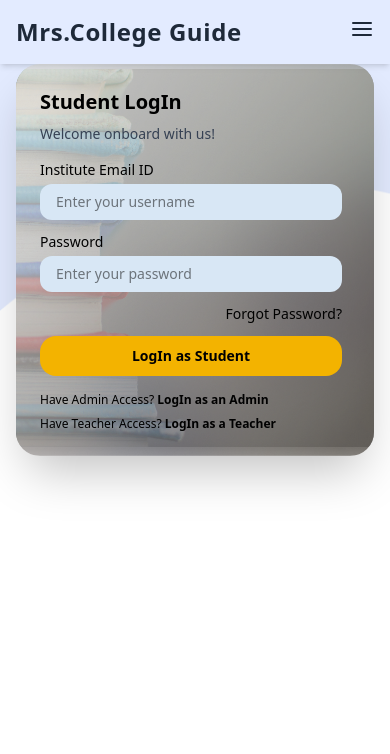
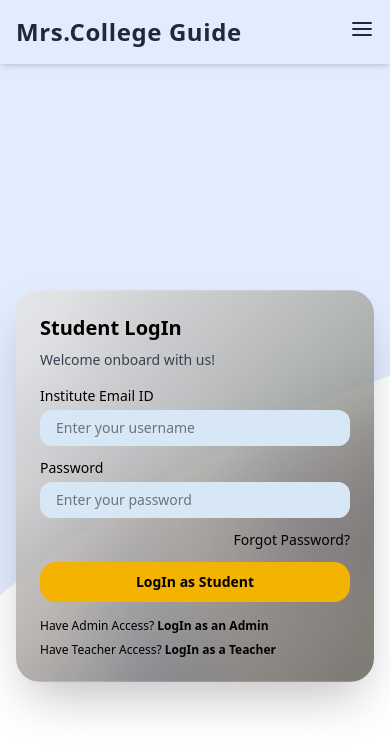
Before and after one commit to Ankitkumar7311/E-Learning, a React (Vite) app: page /student-login in a window 390 px wide. Shown: the top 754 px of the page. Built offline with nearby package versions, Linux system fonts and the light colour scheme.

Commit message:
student login responsiveness

```diff
--- a/src/auth/StudentLogin.jsx
+++ b/src/auth/StudentLogin.jsx
@@ -4,7 +4,7 @@ import { useForm } from "react-hook-form";
 import bg from "../assets/Rectangle.png";
 import curveBg from "../assets/Curve.png";
 import card from "../assets/card.png";
-import { useAuth } from "./AuthContext"; // ✅ adjust the path based on your folder structure
+import { useAuth } from "./AuthContext";
 
 const StudentLogin = () => {
   const navigate = useNavigate();
@@ -18,27 +18,30 @@ const StudentLogin = () => {
 
   const onSubmit = (data) => {
     console.log("Student Login Data:", data);
-
-    // ✅ set auth with role = "student"
     login({ role: "student", user: data.email });
-
-    // ✅ redirect to student dashboard
     navigate("/student/dashboard");
   };
+
   return (
     <section
-      className="w-full flex items-center justify-center px-4 bg-cover bg-no-repeat"
+      className="w-full flex items-center justify-center px-4 py-8 bg-cover bg-no-repeat min-h-screen"
       style={{ backgroundImage: `url(${curveBg})` }}
     >
-      <div
-        className="relative w-[92vw] sm:w-[88vw] md:w-[85vw] lg:w-[80vw] xl:w-[70vw] max-w-[1120px] rounded-3xl shadow-2xl overflow-hidden md:aspect-[16/9] bg-cover bg-center"
-        style={{ backgroundImage: `url(${bg})` }}
-      >
+      {/* Wrapper with 2 columns on md+ */}
+      <div className="relative w-full max-w-7xl rounded-3xl shadow-2xl overflow-hidden mx-auto grid grid-cols-1 md:grid-cols-2">
+
+        {/* Left side background image (hidden on small screens) */}
         <div
-          className="w-full md:w-[46%] md:absolute md:top-4 md:bottom-6 md:right-6 rounded-2xl p-6 sm:p-8 md:p-10 bg-cover bg-no-repeat bg-top"
+          className="hidden md:block bg-cover bg-center"
+          style={{ backgroundImage: `url(${bg})` }}
+        ></div>
+
+        {/* Right side form */}
+        <div
+          className="w-full p-6 sm:p-8 md:p-10 bg-cover bg-no-repeat bg-top flex items-center"
           style={{ backgroundImage: `url(${card})` }}
         >
-          <div className="h-full overflow-y-auto pr-2">
+          <div className="w-full">
             <h1 className="text-xl sm:text-2xl md:text-3xl lg:text-4xl font-semibold font-roboto mb-2">
               Student LogIn
             </h1>
@@ -51,6 +54,7 @@ const StudentLogin = () => {
               onSubmit={handleSubmit(onSubmit)}
               className="flex flex-col gap-3"
             >
+              {/* Email */}
               <div>
                 <label className="block mb-1 text-sm">Institute Email ID</label>
                 <input
@@ -72,6 +76,7 @@ const StudentLogin = () => {
                 )}
               </div>
 
+              {/* Password */}
               <div>
                 <label className="block mb-1 text-sm">Password</label>
                 <input
@@ -89,6 +94,7 @@ const StudentLogin = () => {
                 )}
               </div>
 
+              {/* Forgot Password */}
               <button
                 type="button"
                 className="self-end text-sm sm:text-base text-black hover:underline"
@@ -96,6 +102,7 @@ const StudentLogin = () => {
                 Forgot Password?
               </button>
 
+              {/* Submit */}
               <button
                 type="submit"
                 className="w-full py-2.5 md:py-3 text-sm sm:text-base md:text-lg font-bold rounded-2xl bg-[#F3B300] hover:bg-yellow-600 transition"
@@ -104,6 +111,7 @@ const StudentLogin = () => {
               </button>
             </form>
 
+            {/* Links */}
             <div className="mt-4 space-y-2 text-xs sm:text-sm md:text-base">
               <p>
                 Have Admin Access?{" "}
```
